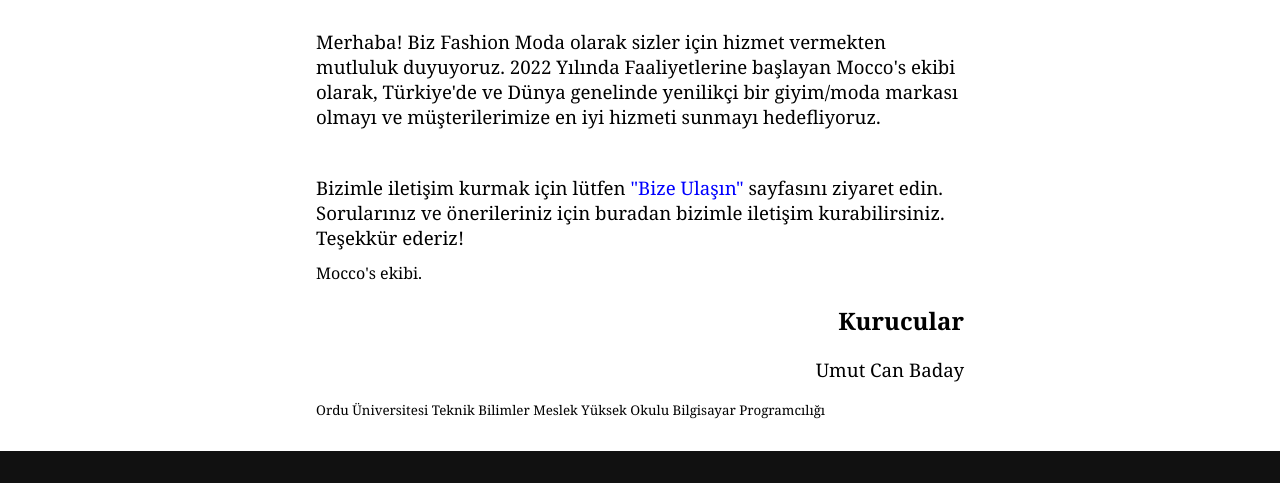
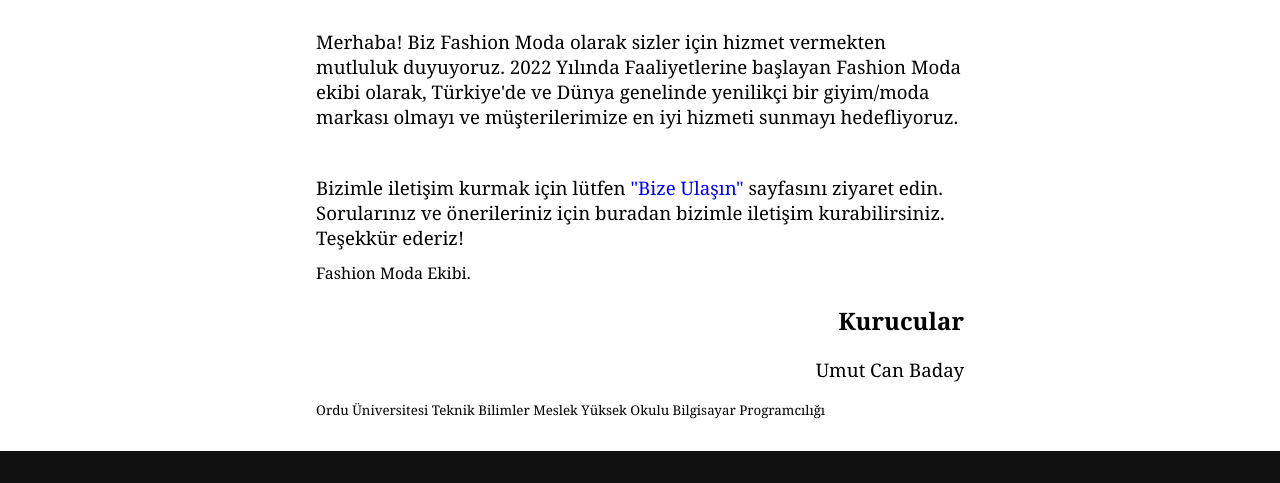
Before and after one commit to BadayProjects/Fashion-Moda, a plain HTML site: page Hakkimizda.html in a window 1280 px wide. Shown: the part 165-648 px from the top of the page. Drawn offline with Linux system fonts and the light colour scheme.

Commit message:
brand correction

```diff
--- a/Hakkimizda.html
+++ b/Hakkimizda.html
@@ -82,7 +82,7 @@ function SepeteEkle() {
 	<!-- InstanceBeginEditable name="EditRegion1" -->
 		<div class="giyim">
 			<p style="font-size: 14pt;">
-Merhaba! Biz Fashion Moda olarak sizler için hizmet vermekten mutluluk duyuyoruz. 2022 Yılında Faaliyetlerine başlayan Mocco's ekibi olarak,  Türkiye'de ve Dünya genelinde yenilikçi bir giyim/moda markası olmayı ve müşterilerimize en iyi hizmeti sunmayı hedefliyoruz.
+Merhaba! Biz Fashion Moda olarak sizler için hizmet vermekten mutluluk duyuyoruz. 2022 Yılında Faaliyetlerine başlayan Fashion Moda ekibi olarak,  Türkiye'de ve Dünya genelinde yenilikçi bir giyim/moda markası olmayı ve müşterilerimize en iyi hizmeti sunmayı hedefliyoruz.
 </p>
 <br>
 
@@ -92,7 +92,7 @@ Bizimle iletişim kurmak için lütfen <a href="Ulasin.html" style="color: blue"
 
 Teşekkür ederiz!
 </p>
-			<p style="font-size: 12pt;">Mocco's ekibi.</p>
+			<p style="font-size: 12pt;">Fashion Moda Ekibi.</p>
 			<div class="kur" style="text-align: end">
 			<h2>Kurucular</h2>
 
```
